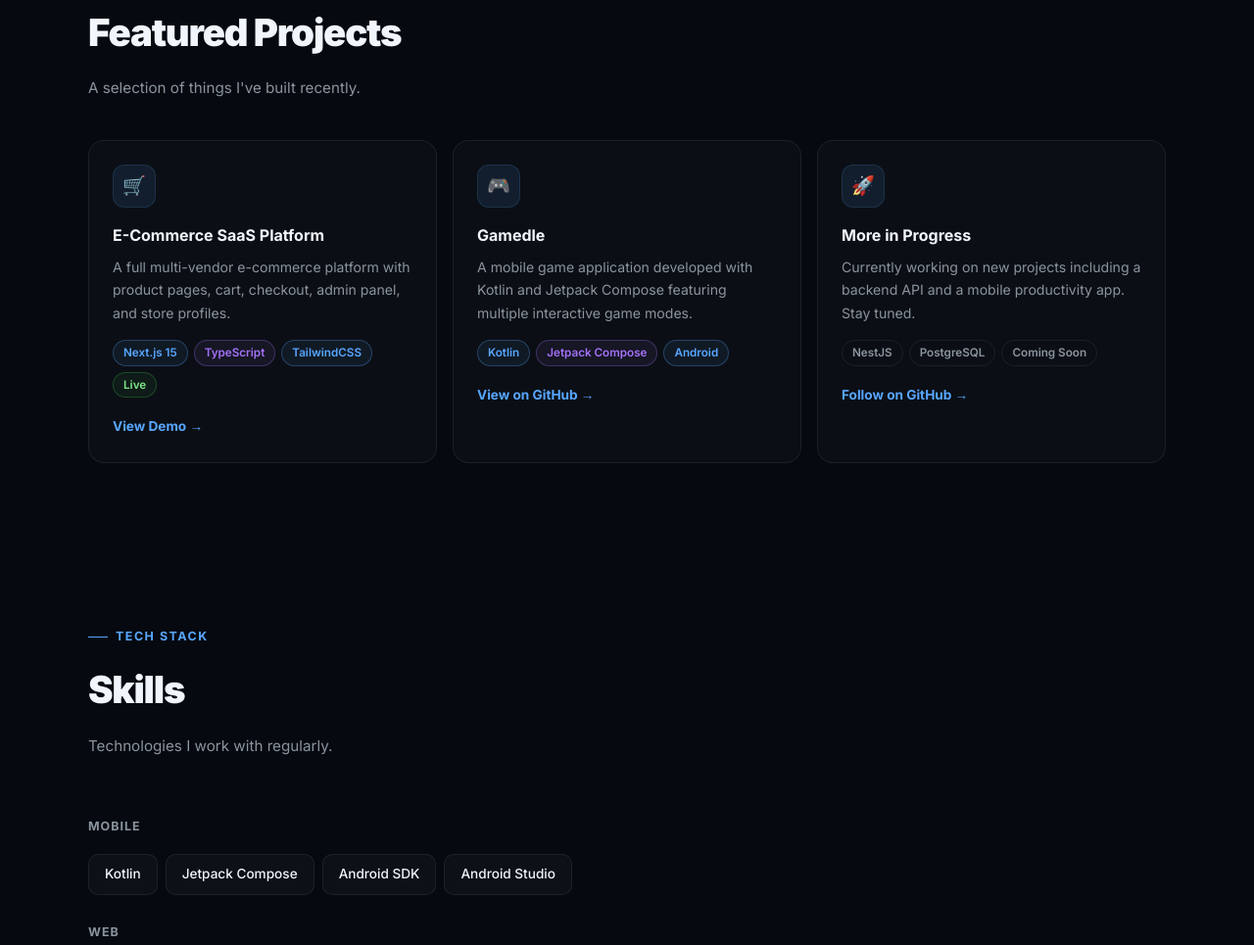
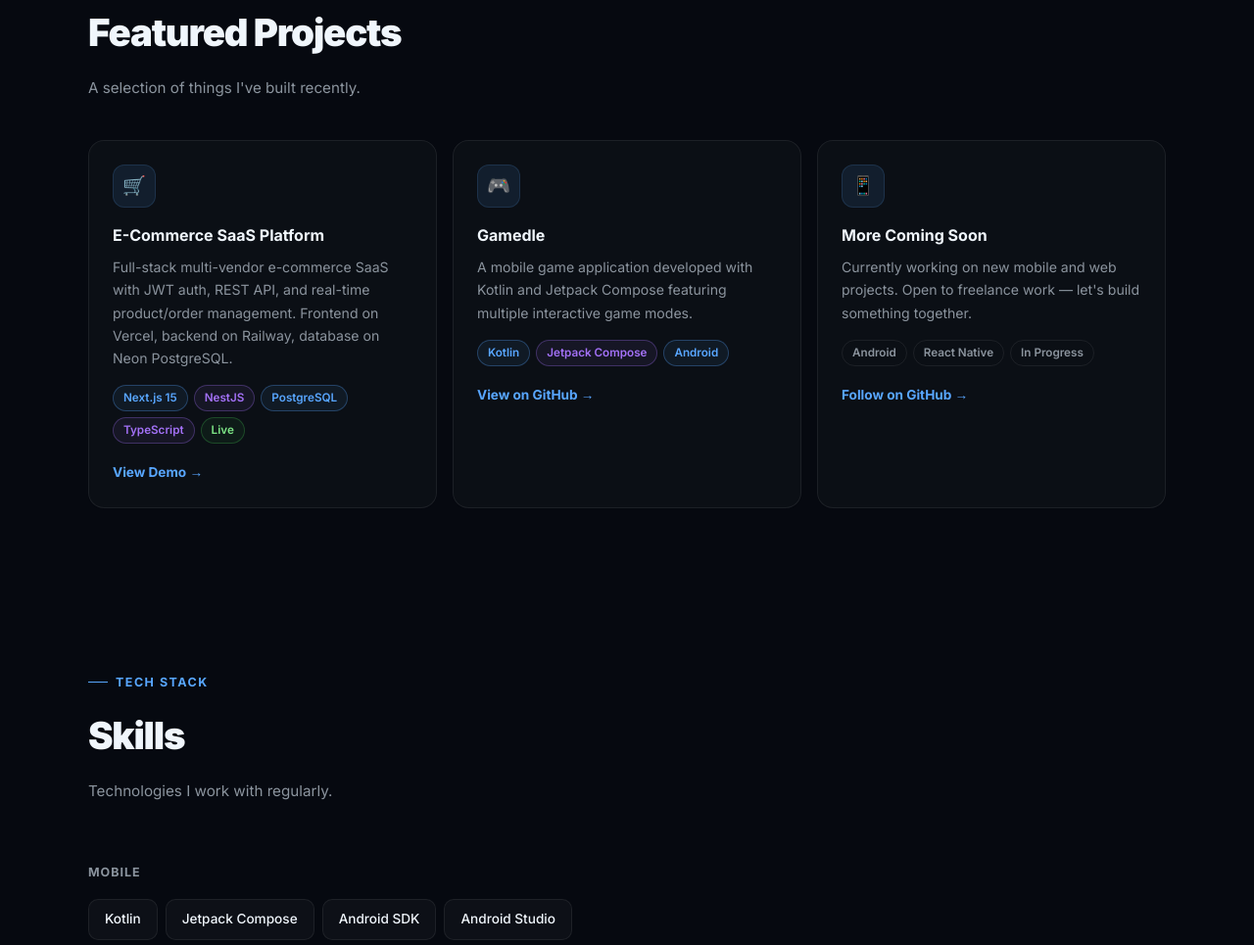
Before and after one commit to SafaSenturk/SafaSenturk.github.io, a plain HTML site: page index.html in a window 1280 px wide. Shown: the part 1530-2495 px from the top of the page at 98% size. Drawn offline with Linux system fonts and the light colour scheme.

Commit message:
Revise project details and tags in index.html
Updated project descriptions and tags for clarity and accuracy.

```diff
--- a/index.html
+++ b/index.html
@@ -545,11 +545,12 @@
         <div class="card">
           <div class="card-icon">🛒</div>
           <h3 data-en="E-Commerce SaaS Platform" data-tr="E-Ticaret SaaS Platformu">E-Commerce SaaS Platform</h3>
-          <p data-en="A full multi-vendor e-commerce platform with product pages, cart, checkout, admin panel, and store profiles." data-tr="Ürün sayfaları, sepet, ödeme, admin paneli ve mağaza profilleri içeren tam kapsamlı çok satıcılı e-ticaret platformu.">A full multi-vendor e-commerce platform with product pages, cart, checkout, admin panel, and store profiles.</p>
+          <p data-en="Full-stack multi-vendor e-commerce SaaS with JWT auth, REST API, and real-time product/order management. Frontend on Vercel, backend on Railway, database on Neon PostgreSQL." data-tr="JWT kimlik doğrulama, REST API ve gerçek zamanlı ürün/sipariş yönetimi içeren full-stack çok satıcılı e-ticaret SaaS platformu. Frontend Vercel'de, backend Railway'de, veritabanı Neon PostgreSQL'de.">Full-stack multi-vendor e-commerce SaaS with JWT auth, REST API, and real-time product/order management. Frontend on Vercel, backend on Railway, database on Neon PostgreSQL.</p>
           <div class="project-tags">
             <span class="tag tag-blue">Next.js 15</span>
+            <span class="tag tag-purple">NestJS</span>
+            <span class="tag tag-blue">PostgreSQL</span>
             <span class="tag tag-purple">TypeScript</span>
-            <span class="tag tag-blue">TailwindCSS</span>
             <span class="tag tag-green">Live</span>
           </div>
           <a href="https://ecommerce-saas-coral.vercel.app" target="_blank" class="card-link" data-en="View Demo →" data-tr="Demoya Git →">View Demo →</a>
@@ -568,13 +569,13 @@
         </div>
 
         <div class="card">
-          <div class="card-icon">🚀</div>
-          <h3 data-en="More in Progress" data-tr="Devam Eden Projeler">More in Progress</h3>
-          <p data-en="Currently working on new projects including a backend API and a mobile productivity app. Stay tuned." data-tr="Şu an backend API ve mobil verimlilik uygulaması dahil yeni projeler üzerinde çalışıyorum. Takipte kalın.">Currently working on new projects including a backend API and a mobile productivity app. Stay tuned.</p>
+          <div class="card-icon">📱</div>
+          <h3 data-en="More Coming Soon" data-tr="Yakında Daha Fazlası">More Coming Soon</h3>
+          <p data-en="Currently working on new mobile and web projects. Open to freelance work — let's build something together." data-tr="Yeni mobil ve web projeleri üzerinde çalışıyorum. Freelance çalışmaya açığım — birlikte bir şeyler inşa edelim.">Currently working on new mobile and web projects. Open to freelance work — let's build something together.</p>
           <div class="project-tags">
-            <span class="tag">NestJS</span>
-            <span class="tag">PostgreSQL</span>
-            <span class="tag" data-en="Coming Soon" data-tr="Yakında">Coming Soon</span>
+            <span class="tag">Android</span>
+            <span class="tag">React Native</span>
+            <span class="tag" data-en="In Progress" data-tr="Devam Ediyor">In Progress</span>
           </div>
           <a href="https://github.com/SafaSenturk" target="_blank" class="card-link" data-en="Follow on GitHub →" data-tr="GitHub'da Takip Et →">Follow on GitHub →</a>
         </div>
```
